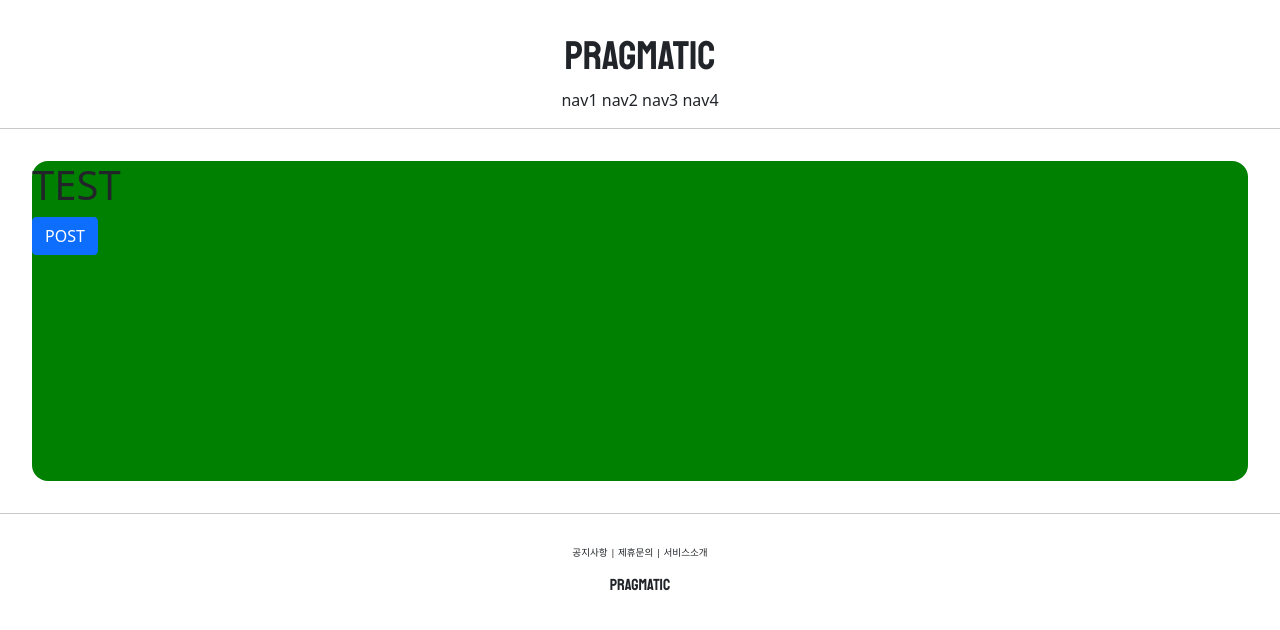
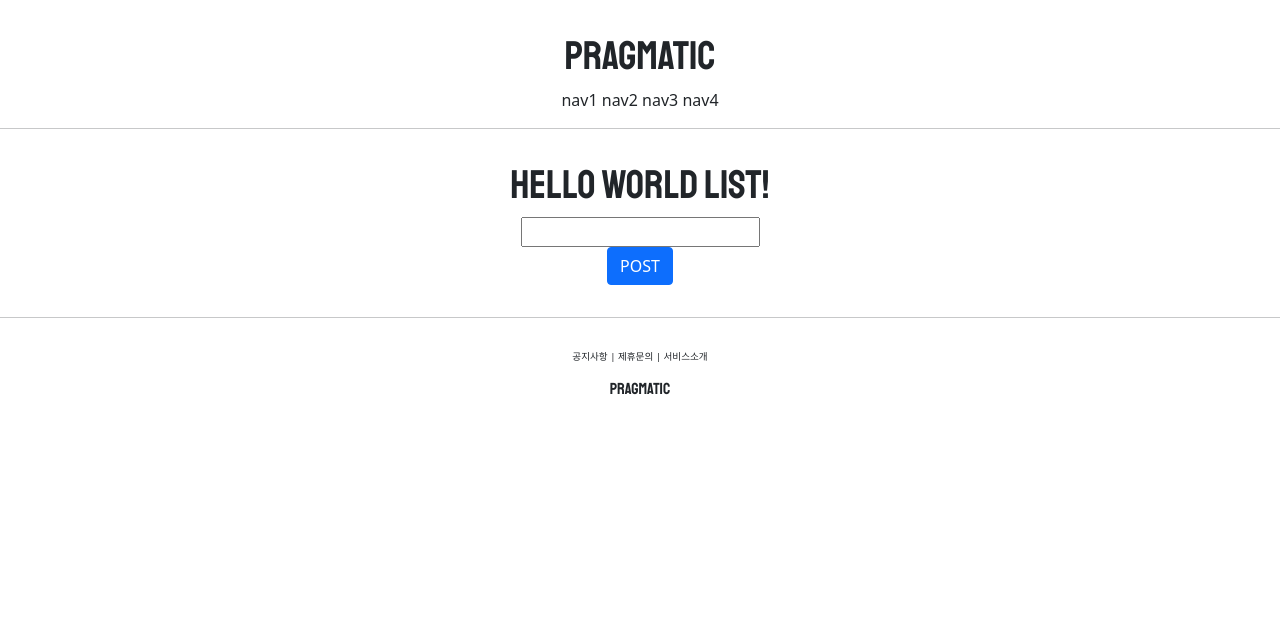
Before and after one commit to biezz0210/pragmatic, a Django app: page /account/hello_world/ in a window 1280 px wide. Shown: the top 630 px of the page. Run offline with Django 3.2, Linux system fonts and the light colour scheme.

Commit message:
django course 17 commit

```diff
--- a/accountapp/templates/accountapp/hello_world.html
+++ b/accountapp/templates/accountapp/hello_world.html
@@ -2,17 +2,28 @@
 
 {% block content %}
 
-    <div style="height: 20rem; background-color: green; border-radius: 1rem; margin: 2rem;">
-        <h1>TEST</h1>
+    <div style="border-radius: 1rem; margin: 2rem; text-align: center;">
+        <h1 style="font-family: 'Staatliches', cursive;">
+            Hello World LIST!
+        </h1>
 
         <form action="/account/hello_world/" method="POST">
             {% csrf_token %}
-            <input type="submit" class="btn btn-primary" value="POST">
+
+            <div>
+                <input type="text" name="hello_world_input">
+            </div>
+            <div>
+                <input type="submit" class="btn btn-primary" value="POST">
+            </div>
+
         </form>
 
+        {% if hello_world_output %}
         <h1>
-            {{ text }}
+            {{ hello_world_output.text }}
         </h1>
+        {% endif %}
     </div>
 
 
--- a/accountapp/views.py
+++ b/accountapp/views.py
@@ -1,5 +1,6 @@
 from django.shortcuts import render
 from django.http import HttpResponse
+from accountapp.models import HelloWorld
 
 # Create your views here.
 
@@ -7,6 +8,13 @@ from django.http import HttpResponse
 def hello_world(request):
 
     if request.method == "POST":
-        return render(request, 'accountapp/hello_world.html', context={'text': 'POST!!'})
+
+        temp = request.POST.get('hello_world_input')
+
+        new_hello_world = HelloWorld()
+        new_hello_world.text = temp
+        new_hello_world.save()
+
+        return render(request, 'accountapp/hello_world.html', context={'hello_world_output': new_hello_world})
     else:
         return render(request, 'accountapp/hello_world.html')
```
